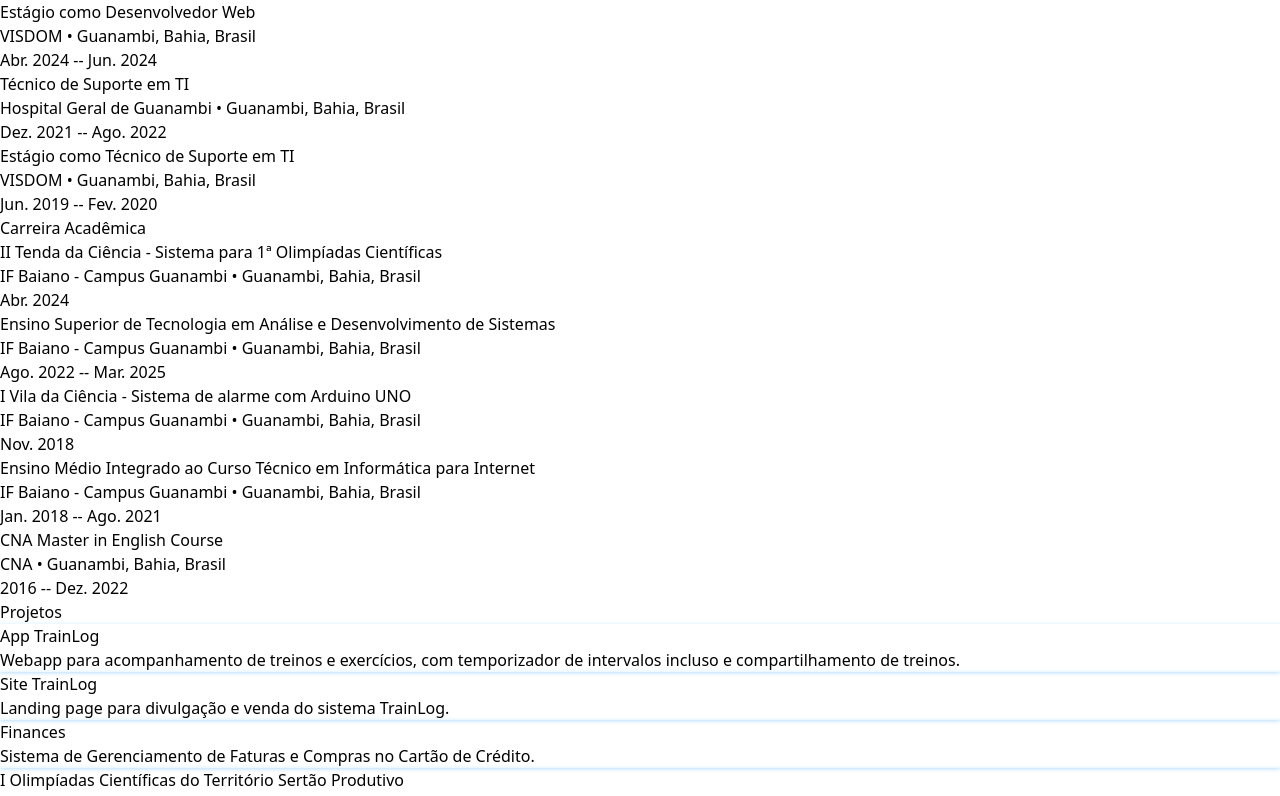
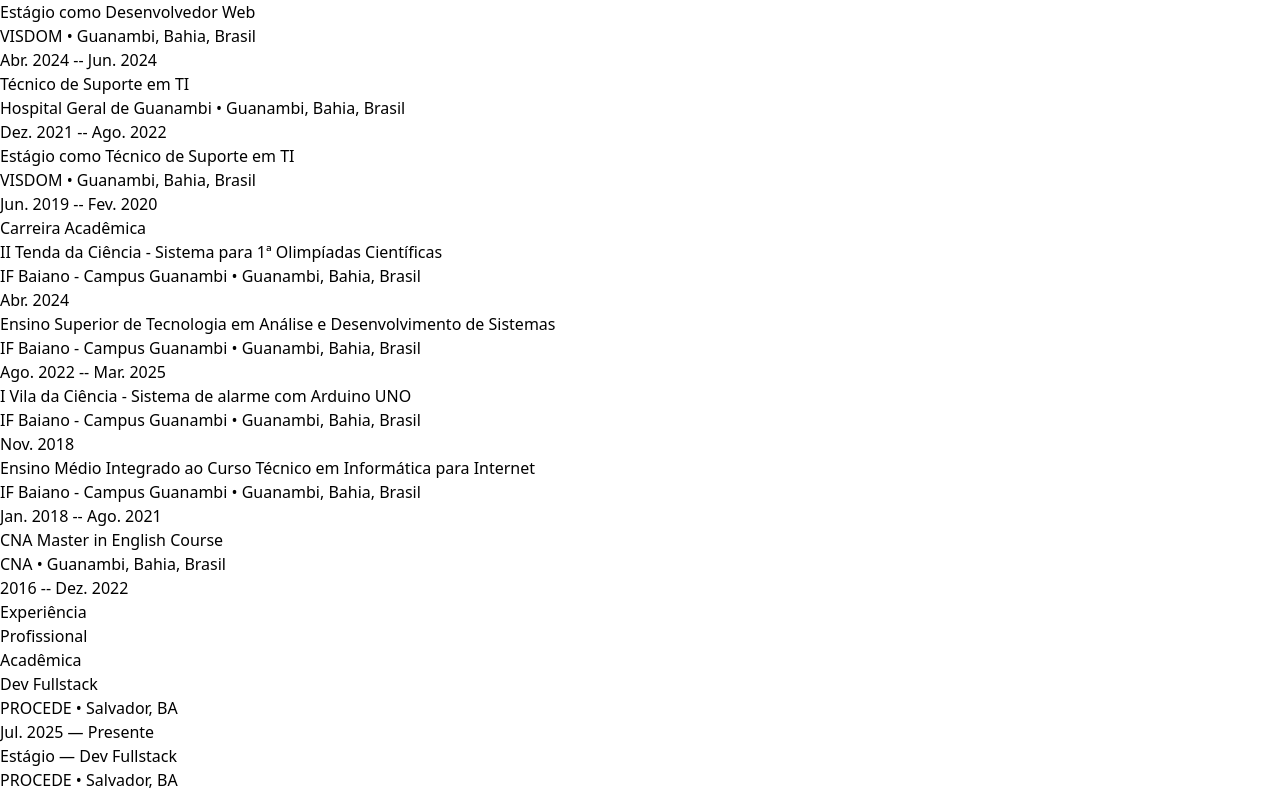
Before and after one commit to pedroluca/my-portfolio-2024, a React (Vite) app: page / in a window 1280 px wide. Shown: the part 2915-3711 px from the top of the page. Built offline with nearby package versions, Linux system fonts and the light colour scheme.

Commit message:
refactor: adjust timeline in career section

```diff
--- /dev/null
+++ b/src/components/about/career-timeline-data.ts
@@ -0,0 +1,139 @@
+export interface TimelineItem {
+  id: string
+  title: string
+  place: string
+  side: 'left' | 'right'
+  start: [number, number] // [year, month 0-11]
+  end?: [number, number]  // undefined = present
+  isEvent?: true
+}
+
+// px por mês — aumentar para escalar a timeline
+export const PX_PER_MONTH = 9
+
+// Data inicial da timeline
+const BASE_YEAR = 2016
+const BASE_MONTH = 0
+
+// Data atual ("presente")
+export const PRESENT: [number, number] = [2026, 2]
+
+export const PADDING_TOP = 48
+export const PADDING_BOTTOM = 60
+
+/** Converte [year, month] para posição em px (relativo ao topo da timeline) */
+export function toPx(year: number, month: number): number {
+  return ((year - BASE_YEAR) * 12 + (month - BASE_MONTH)) * PX_PER_MONTH
+}
+
+export const TOTAL_HEIGHT = toPx(...PRESENT) + PADDING_TOP + PADDING_BOTTOM
+
+/** Anos a exibir como marcadores na linha */
+export const YEAR_MARKS = [2016, 2017, 2018, 2019, 2020, 2021, 2022, 2023, 2024, 2025, 2026]
+
+export const timelineItems: TimelineItem[] = [
+  // ─── Acadêmico (direita) ───────────────────────────────────────────────────
+  {
+    id: 'cna',
+    side: 'right',
+    title: 'CNA Master in English',
+    place: 'CNA • Guanambi, BA',
+    start: [2016, 0],
+    end: [2022, 11],
+  },
+  {
+    id: 'em-tecnico',
+    side: 'right',
+    title: 'Ensino Médio — Técnico em Informática',
+    place: 'IFBAIANO - Campus Guanambi',
+    start: [2018, 0],
+    end: [2021, 7],
+  },
+  {
+    id: 'vila-ciencia',
+    side: 'right',
+    title: 'I Vila da Ciência',
+    place: 'IFBAIANO - Campus Guanambi',
+    start: [2018, 10],
+    isEvent: true,
+  },
+  {
+    id: 'ads',
+    side: 'right',
+    title: 'Tecnologia em ADS',
+    place: 'IFBAIANO - Campus Guanambi',
+    start: [2022, 7],
+    end: [2025, 2],
+  },
+  {
+    id: '2-tenda-ciencia',
+    side: 'right',
+    title: 'II Tenda da Ciência',
+    place: 'IFBAIANO - Campus Guanambi',
+    start: [2024, 3],
+    isEvent: true,
+  },
+  {
+    id: '1-tenda-ciencia',
+    side: 'right',
+    title: 'I Tenda da Ciência',
+    place: 'IFBAIANO - Campus Guanambi',
+    start: [2023, 3],
+  },
+
+  // ─── Profissional (esquerda) ───────────────────────────────────────────────
+  {
+    id: 'estagio-suporte',
+    side: 'left',
+    title: 'Estágio — Suporte em TI',
+    place: 'VISDOM • Guanambi, BA',
+    start: [2019, 5],
+    end: [2020, 1],
+  },
+  {
+    id: 'freelancer',
+    side: 'left',
+    title: 'Dev Web Fullstack',
+    place: 'Freelancer • Brasil',
+    start: [2021, 7],
+  },
+  {
+    id: 'hospital',
+    side: 'left',
+    title: 'Técnico de Suporte em TI',
+    place: 'Hosp. Geral de Guanambi',
+    start: [2021, 11],
+    end: [2022, 7],
+  },
+  {
+    id: 'estagio-dev-web',
+    side: 'left',
+    title: 'Estágio — Dev Web',
+    place: 'VISDOM • Guanambi, BA',
+    start: [2024, 3],
+    end: [2024, 5],
+  },
+  {
+    id: 'estagio-dev-fullstack',
+    side: 'left',
+    title: 'Estágio — Dev Fullstack',
+    place: 'VISDOM • Guanambi, BA',
+    start: [2024, 11],
+    end: [2025, 1],
+  },
+  {
+    id: 'estagio-procede',
+    side: 'left',
+    title: 'Estágio — Dev Fullstack',
+    place: 'PROCEDE • Salvador, BA',
+    start: [2025, 5],
+    end: [2025, 6],
+  },
+  {
+    id: 'procede',
+    side: 'left',
+    title: 'Dev Fullstack',
+    place: 'PROCEDE • Salvador, BA',
+    start: [2025, 6],
+  },
+]
--- /dev/null
+++ b/src/components/about/career-timeline.tsx
@@ -0,0 +1,106 @@
+import { timelineItems } from './career-timeline-data'
+import { ProfessionalCareerList } from './professional-career-list'
+import { AcademicCareerList } from './academic-career-list'
+
+const MONTHS = ['Jan', 'Fev', 'Mar', 'Abr', 'Mai', 'Jun', 'Jul', 'Ago', 'Set', 'Out', 'Nov', 'Dez']
+
+export function CareerTimeline({ theme }: { theme: string }) {
+  const dark = theme === 'dark'
+
+  // Anos únicos com itens, ordenados do mais recente pro mais antigo
+  const years = [...new Set(timelineItems.map(i => i.start[0]))].sort((a, b) => b - a)
+
+  return (
+    <div className='mt-8'>
+
+      {/* Mobile: listas empilhadas */}
+      <div className='sm:hidden flex flex-col gap-10'>
+        <ProfessionalCareerList theme={theme} />
+        <AcademicCareerList theme={theme} />
+      </div>
+
+      {/* Desktop: timeline agrupada por ano */}
+      <div className='hidden sm:flex flex-col'>
+
+        <div className={`w-full mb-4 text-center font-semibold uppercase tracking-wide ${dark ? 'text-zinc-400' : 'text-zinc-500'}`}>Experiência</div>
+
+        {/* Cabeçalho das colunas */}
+        <div className='flex items-center mb-2'>
+          <div className='flex-1 text-right pr-8'>
+            <span className={`text-sm font-semibold uppercase tracking-wide ${dark ? 'text-zinc-400' : 'text-zinc-500'}`}>
+              Profissional
+            </span>
+          </div>
+          <div className='w-20 shrink-0' />
+          <div className='flex-1 pl-8'>
+            <span className={`text-sm font-semibold uppercase tracking-wide ${dark ? 'text-zinc-400' : 'text-zinc-500'}`}>
+              Acadêmica
+            </span>
+          </div>
+        </div>
+
+        {/* Seções por ano */}
+        {years.map((year, yi) => {
+          const isLast = yi === years.length - 1
+
+          // Itens do ano, ordenados por mês desc dentro do ano
+          const leftItems  = timelineItems.filter(i => i.side === 'left'  && i.start[0] === year).sort((a, b) => b.start[1] - a.start[1])
+          const rightItems = timelineItems.filter(i => i.side === 'right' && i.start[0] === year).sort((a, b) => b.start[1] - a.start[1])
+
+          return (
+            <div key={year} className='flex items-stretch'>
+
+              {/* Esquerda — Profissional */}
+              <div className='flex-1 flex flex-col items-end gap-3 text-right pr-8 py-5'>
+                {leftItems.map(item => (
+                  <div key={item.id}>
+                    <h4 className={`text-sm font-semibold leading-snug ${dark ? 'text-white' : 'text-black'}`}>
+                      {item.title}
+                    </h4>
+                    <p className='text-xs text-blue-400'>{item.place}</p>
+                    <p className={`text-xs mt-0.5 ${dark ? 'text-zinc-500' : 'text-zinc-400'}`}>
+                      {MONTHS[item.start[1]]}. {item.start[0]}{item.end ? ` — ${MONTHS[item.end[1]]}. ${item.end[0]}` : item.isEvent ? '' : ' — Presente'}
+                    </p>
+                  </div>
+                ))}
+              </div>
+
+              {/* Centro — Ano + linha */}
+              <div className='flex flex-col items-center shrink-0 w-20'>
+                {/* Linha de cima */}
+                {yi > 0 && (
+                  <div className={`w-px flex-1 min-h-3 ${dark ? 'bg-zinc-700' : 'bg-zinc-300'}`} />
+                )}
+                {/* Pill do ano */}
+                <div className={`px-3 py-1 rounded-full text-sm font-semibold z-10 ${dark ? 'bg-zinc-800 text-zinc-200 ring-1 ring-zinc-700' : 'bg-white text-zinc-600 ring-1 ring-zinc-200 shadow-sm'}`}>
+                  {year}
+                </div>
+                {/* Linha de baixo */}
+                {!isLast && (
+                  <div className={`w-px flex-1 min-h-3 ${dark ? 'bg-zinc-700' : 'bg-zinc-300'}`} />
+                )}
+              </div>
+
+              {/* Direita — Acadêmico */}
+              <div className='flex-1 flex flex-col gap-3 pl-8 py-5'>
+                {rightItems.map(item => (
+                  <div key={item.id}>
+                    <h4 className={`text-sm font-semibold leading-snug ${dark ? 'text-white' : 'text-black'}`}>
+                      {item.title}
+                    </h4>
+                    <p className='text-xs text-violet-400'>{item.place}</p>
+                    <p className={`text-xs mt-0.5 ${dark ? 'text-zinc-500' : 'text-zinc-400'}`}>
+                      {MONTHS[item.start[1]]}. {item.start[0]}{item.end ? ` — ${MONTHS[item.end[1]]}. ${item.end[0]}` : item.isEvent ? '' : ' — Presente'}
+                    </p>
+                  </div>
+                ))}
+              </div>
+
+            </div>
+          )
+        })}
+
+      </div>
+    </div>
+  )
+}
--- a/src/components/about/professional-career-list.tsx
+++ b/src/components/about/professional-career-list.tsx
@@ -2,39 +2,45 @@
 
 export function ProfessionalCareerList({ theme }: { theme: string }) {
   return (
-    <section className='flex flex-col gap-3'>
-      <h2 className='text-3xl mt-6'>Carreira Profissional</h2>
+    <section className='flex flex-col gap-5'>
+      <h2 className='text-2xl font-semibold'>Carreira Profissional</h2>
       <CareerCard
+        side='left'
         theme={theme}
         title='Desenvolvedor Fullstack'
         place='PROCEDE • Salvador, Bahia, Brasil'
         period='Jun. 2025 -- Presente'
       />
       <CareerCard
+        side='left'
         theme={theme}
         title='Desenvolvedor Web Fullstack'
         place='Freelancer • Brasil'
         period='Ago. 2021 -- Presente'
       />
       <CareerCard
+        side='left'
         theme={theme}
         title='Estágio como Desenvolvedor Fullstack'
         place='VISDOM • Guanambi, Bahia, Brasil'
         period='Dez. 2024 -- Fev. 2025'
       />
       <CareerCard
+        side='left'
         theme={theme}
         title='Estágio como Desenvolvedor Web'
         place='VISDOM • Guanambi, Bahia, Brasil'
         period='Abr. 2024 -- Jun. 2024'
       />
       <CareerCard
+        side='left'
         theme={theme}
         title='Técnico de Suporte em TI'
         place='Hospital Geral de Guanambi • Guanambi, Bahia, Brasil'
         period='Dez. 2021 -- Ago. 2022'
       />
       <CareerCard
+        side='left'
         theme={theme}
         title='Estágio como Técnico de Suporte em TI'
         place='VISDOM • Guanambi, Bahia, Brasil'
--- a/src/components/header/header.tsx
+++ b/src/components/header/header.tsx
@@ -36,7 +36,7 @@
   }
 
   return (
-    <header className='flex px-3 lg:px-[25%] py-1 w-full h-16 items-center fixed justify-between backdrop-blur-md border-b border-white/20 z-10'>
+    <header className='flex px-3 lg:px-[25%] py-1 w-full h-16 items-center fixed justify-between backdrop-blur-md border-b border-white/20 z-30'>
       <div className='flex items-center gap-4'>
         <NavLink to='/' className='flex items-center'>
           <img
--- a/src/pages/about.tsx
+++ b/src/pages/about.tsx
@@ -1,7 +1,6 @@
 import { PageTitle } from '../components/page-title/page-title'
 import ProfileIcon from '../assets/images/profile.webp'
-import { ProfessionalCareerList } from '../components/about/professional-career-list'
-import { AcademicCareerList } from '../components/about/academic-career-list'
+import { CareerTimeline } from '../components/about/career-timeline'
 
 export function About({ theme }: { theme: string }) {
   const todayDate: Date = new Date()
@@ -20,10 +19,7 @@
         <br />
         <p>Tenho experiência com as tecnologias: HTML, CSS, JavaScript, TypeScript, Python, Django, PHP, Laravel, SQL, Java, C e atualmente estou estudando React.JS.</p>
       </section>
-      <section className='grid grid-cols-1 sm:grid-cols-2 gap-3 mt-4'>
-        <ProfessionalCareerList theme={theme} />
-        <AcademicCareerList theme={theme} />
-      </section>
+      <CareerTimeline theme={theme} />
     </main>
   )
 }
```
Also changed, not shown: src/components/about/academic-career-list.tsx (+7 -2 lines), src/components/about/career-card.tsx (+12 -5 lines).
